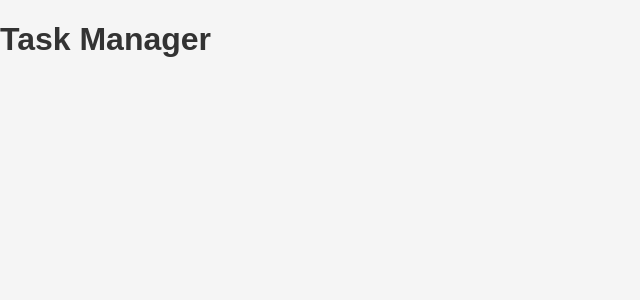
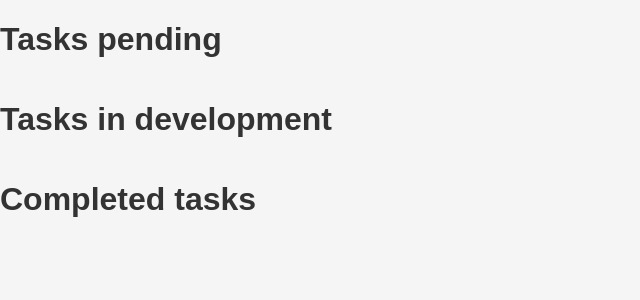
Before and after one commit to Sergii-Koval/flask-task-manager, a Flask app: page / in a window 1280 px wide. Shown: the part 18-318 px from the top of the page, without its empty margins (0-640 px from the left). Run offline with Flask 3, Linux system fonts and the light colour scheme.

Commit message:
Updating the task display on the home page

```diff
--- a/app.py
+++ b/app.py
@@ -8,6 +8,7 @@
 app.config.from_object(Config)
 db.init_app(app)
 migrate = Migrate(app, db)
+
 
 @app.route('/admin', methods=['GET', 'POST'])
 def admin():
@@ -27,7 +28,6 @@
     return render_template('admin.html', users=users)
 
 
-
 def check_admin_role():
     user_id = session.get('user_id')
     if user_id:
@@ -35,6 +35,7 @@
         if user and user.role == 'admin':
             return True
     return False
+
 
 def check_dev_role():
     user_id = session.get('user_id')
@@ -44,10 +45,19 @@
             return True
     return False
 
+
 @app.route('/')
 def index():
-    tasks = Task.query.all()
-    return render_template('index.html', tasks=tasks)
+    pending_tasks = Task.query.filter_by(status='pending').order_by(Task.create_time).all()
+    in_progress_tasks = Task.query.filter_by(status='in_progress').order_by(Task.create_time).all()
+    done_tasks = Task.query.filter_by(status='done').order_by(Task.done_time).all()
+
+    return render_template('index.html',
+                           pending_tasks=pending_tasks,
+                           in_progress_tasks=in_progress_tasks,
+                           done_tasks=done_tasks
+                           )
+
 
 @app.route('/create-task', methods=['GET', 'POST'])
 def create_task():
@@ -62,6 +72,7 @@
         return redirect(url_for('index'))
     return render_template('create_task.html')
 
+
 @app.route('/edit-task/<int:id>', methods=['GET', 'POST'])
 def edit_task(id):
     if not check_admin_role():
@@ -74,6 +85,7 @@
         return redirect(url_for('index'))
     return render_template('edit_task.html', task=task)
 
+
 @app.route('/delete-task/<int:id>', methods=['POST'])
 def delete_task(id):
     if not check_admin_role():
@@ -83,6 +95,7 @@
     db.session.delete(task)
     db.session.commit()
     return redirect(url_for('index'))
+
 
 @app.route('/login', methods=['GET', 'POST'])
 def login():
@@ -97,11 +110,13 @@
             flash('Invalid username or password')
     return render_template('login.html')
 
+
 @app.route('/logout')
 def logout():
     if 'user_id' in session:
         session.pop('user_id')
     return redirect(url_for('index'))
+
 
 @app.route('/register', methods=['GET', 'POST'])
 def register():
@@ -122,6 +137,7 @@
             return redirect(url_for('login'))
     return render_template('register.html')
 
+
 @app.context_processor
 def inject_user():
     user_id = session.get('user_id')
--- a/templates/index.html
+++ b/templates/index.html
@@ -1,19 +1,72 @@
 {% extends 'base.html' %}
 
 {% block content %}
-    <h1>Task Manager</h1>
+<h1>Tasks pending</h1>
     {% if 'user_id' in session and current_user.role in ['admin', 'dev'] %}
-        <a href="{{ url_for('create_task') }}">Create Task</a>
-    {% endif %}
-    {% for task in tasks %}
-        <div class="task">
-            <h2>{{ task.title }}</h2>
-            {% if 'user_id' in session and current_user.role in ['admin', 'dev'] %}
-                <a href="{{ url_for('edit_task', id=task.id) }}">Edit</a>
+    <a href="{{ url_for('create_task') }}">Create Task</a>
+{% endif %}
+<table>
+    {% for task in pending_tasks %}
+    <tr>
+        <td>{{ task.id }}</td>
+        <td>{{ task.title }}</td>
+        <td>{{ task.description }}</td>
+        <td>{{ task.status }}</td>
+        <td>{{ task.user.name if task.user else 'N/A' }}</td>
+        <td>{{ task.done_time if task.done_time else 'N/A' }}</td>
+        {% if 'user_id' in session and current_user.role in ['admin', 'dev'] %}
+            <td><a href="{{ url_for('edit_task', id=task.id) }}">Edit</a></td>
+            <td>
                 <form action="{{ url_for('delete_task', id=task.id) }}" method="post">
                     <input type="submit" value="Delete">
                 </form>
-            {% endif %}
-        </div>
+            </td>
+        {% endif %}
+    </tr>
     {% endfor %}
+</table>
+
+<h1>Tasks in development</h1>
+<table>
+    {% for task in in_progress_tasks %}
+    <tr>
+        <td>{{ task.id }}</td>
+        <td>{{ task.title }}</td>
+        <td>{{ task.description }}</td>
+        <td>{{ task.status }}</td>
+        <td>{{ task.user.name if task.user else 'N/A' }}</td>
+        <td>{{ task.done_time if task.done_time else 'N/A' }}</td>
+        {% if 'user_id' in session and current_user.role in ['admin', 'dev'] %}
+            <td><a href="{{ url_for('edit_task', id=task.id) }}">Edit</a></td>
+            <td>
+                <form action="{{ url_for('delete_task', id=task.id) }}" method="post">
+                    <input type="submit" value="Delete">
+                </form>
+            </td>
+        {% endif %}
+    </tr>
+    {% endfor %}
+</table>
+
+<h1>Completed tasks</h1>
+<table>
+    {% for task in done_tasks %}
+    <tr>
+        <td>{{ task.id }}</td>
+        <td>{{ task.title }}</td>
+        <td>{{ task.description }}</td>
+        <td>{{ task.status }}</td>
+        <td>{{ task.user.name if task.user else 'N/A' }}</td>
+        <td>{{ task.done_time if task.done_time else 'N/A' }}</td>
+        {% if 'user_id' in session and current_user.role in ['admin', 'dev'] %}
+            <td><a href="{{ url_for('edit_task', id=task.id) }}">Edit</a></td>
+            <td>
+                <form action="{{ url_for('delete_task', id=task.id) }}" method="post">
+                    <input type="submit" value="Delete">
+                </form>
+            </td>
+        {% endif %}
+    </tr>
+    {% endfor %}
+</table>
 {% endblock %}
```
Also changed, not shown: 1 other file.
